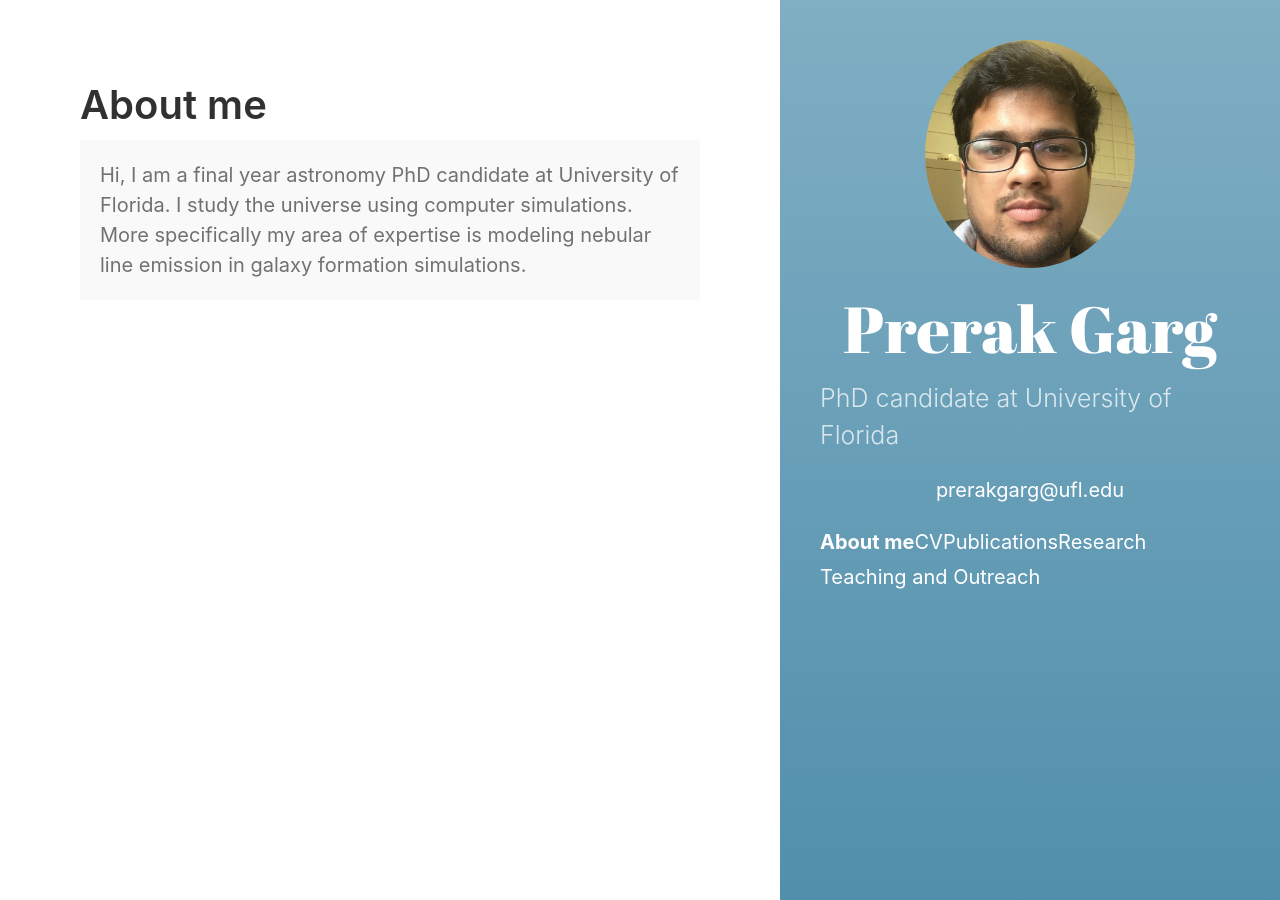
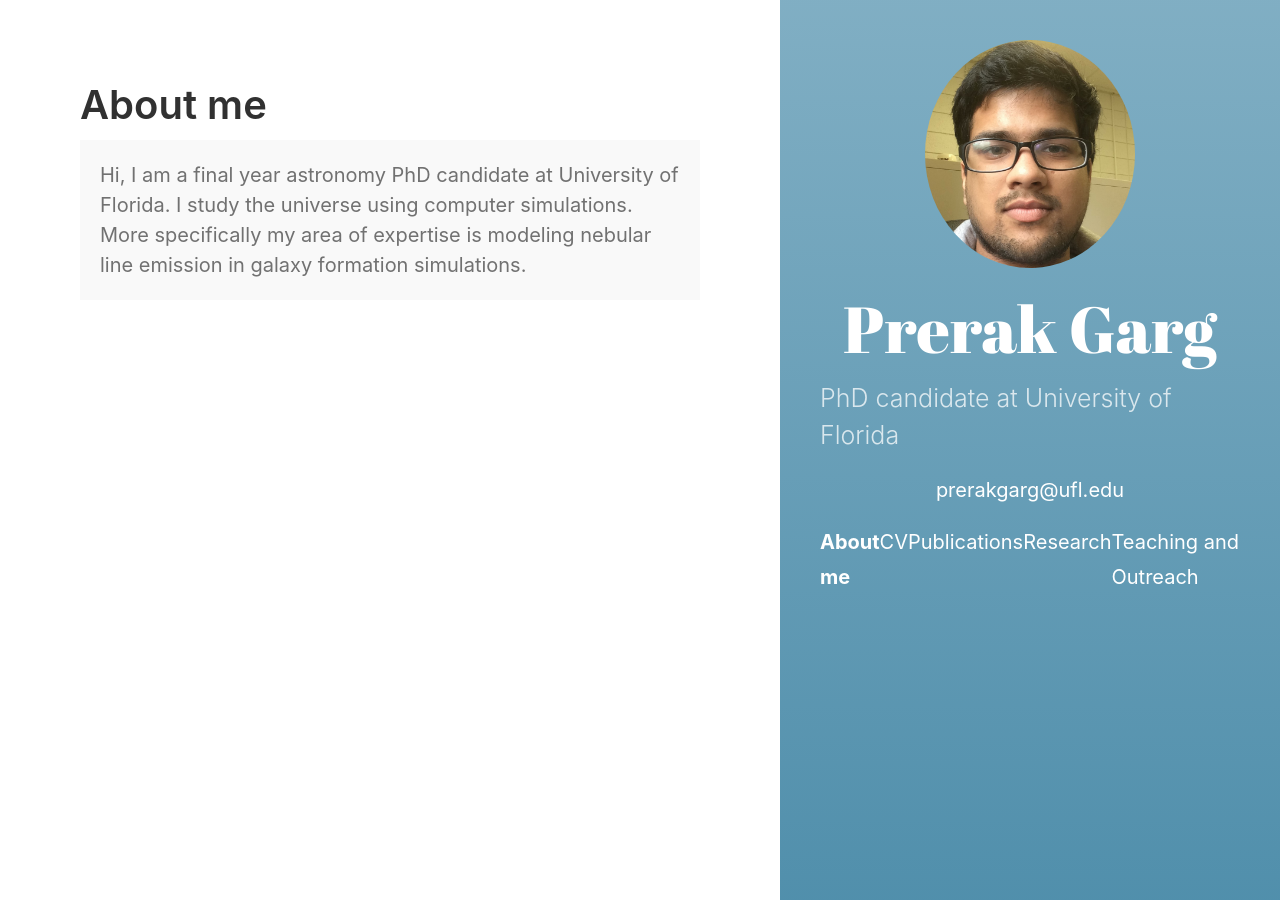
Before and after one commit to prerakgarg07/prerakgarg07.github.io, a Jekyll site: the page built from _posts/2012-02-04-layout-excerpt-defined.md, in a window 1280 px wide. Built offline with Jekyll 4.4.1, drawn with Linux system fonts in a browser that asks for light colours; the list of posts is cut into pages by our own code.

Commit message:
Update _layout.scss

```diff
--- a/_sass/hydeout/_layout.scss
+++ b/_sass/hydeout/_layout.scss
@@ -278,7 +278,9 @@ body {
 }
 
 #sidebar-nav-links {
-  flex-flow: row wrap;
+  display: grid;
+  grid-auto-flow: column;
+  grid-template-rows: repeat(6, auto);
 }
 
 #sidebar-icon-links {
```
